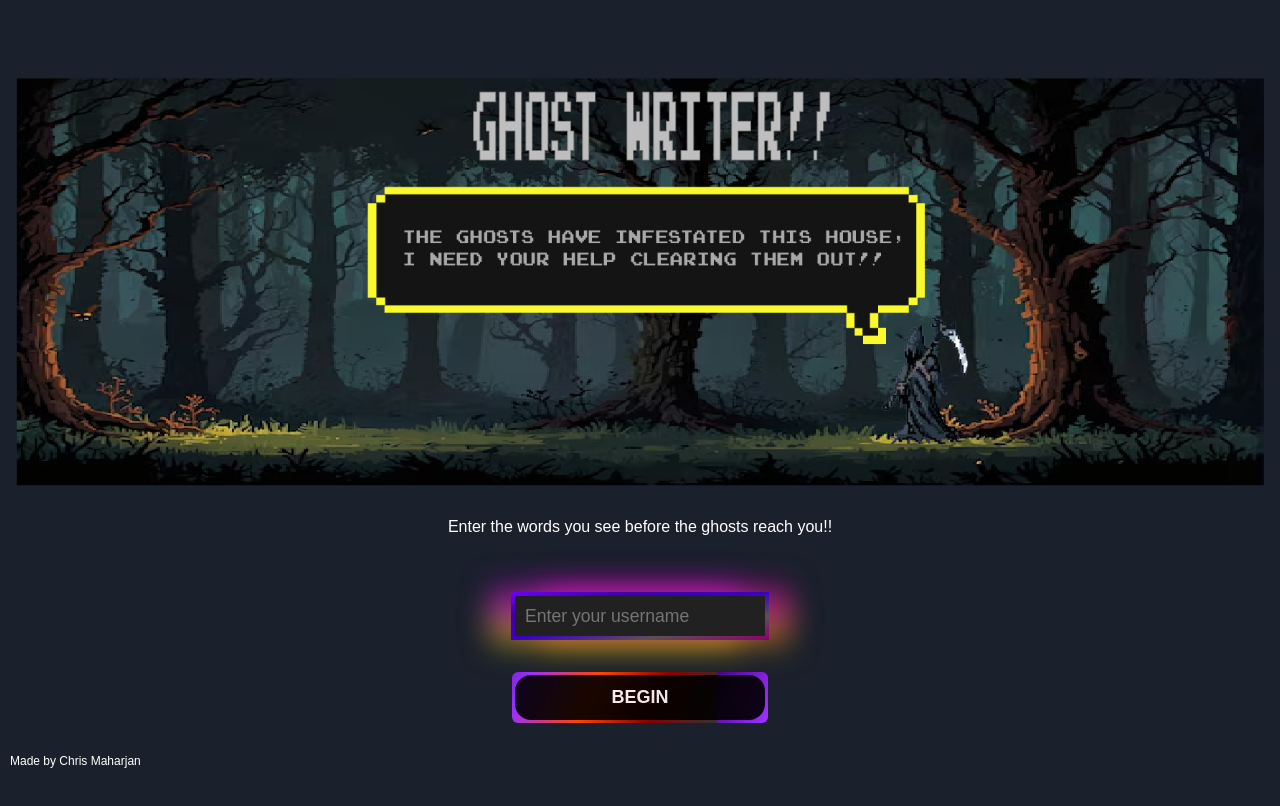
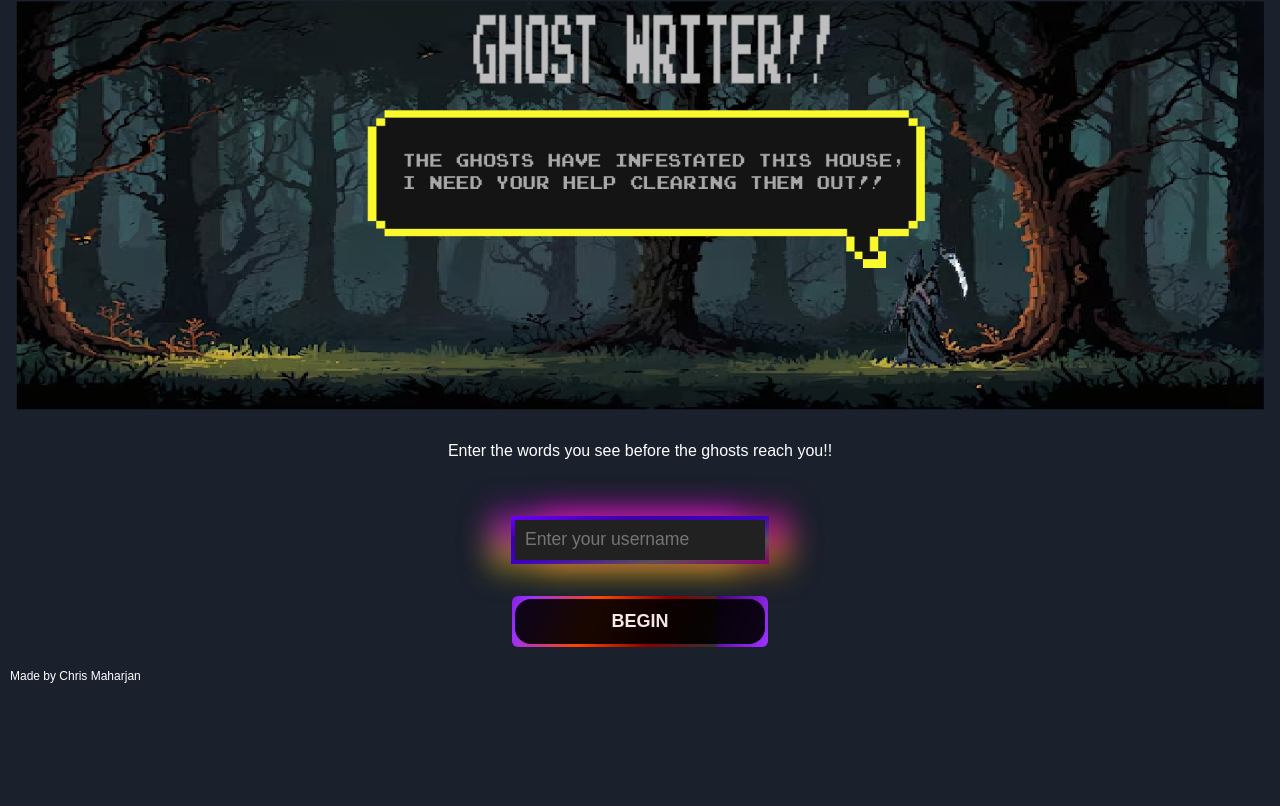
Before and after one commit to klassic3/GhostWriterGame, a React (Vite) app in the folder Game/client/: page / in a window 1280 px wide. Shown: the top 806 px of the page. Built offline with nearby package versions, Linux system fonts and the light colour scheme; no server answers.

Commit message:
aspect ratio updated

```diff
--- a/Game/client/src/styles/Game.css
+++ b/Game/client/src/styles/Game.css
@@ -1,8 +1,9 @@
 /* Styles for the game wrapper container */
 .game-wrapper {
+    display: flex;
+    flex-direction: column;
+    justify-content: center;
     height: 100vh;
-    justify-content: center;
-    align-items: center;
 }
 
 /* Brutalist input styling */
--- a/Game/client/src/styles/GameOver.css
+++ b/Game/client/src/styles/GameOver.css
@@ -2,7 +2,7 @@
 .GOcontainer {
     position: relative;
     display: flex;
-    height: 100vh;
+    height: 75vh;
     flex-direction: column;
     justify-content: center;
     align-items: center;
--- a/Game/client/src/styles/Root.css
+++ b/Game/client/src/styles/Root.css
@@ -11,7 +11,7 @@ body {
     flex-direction: column;
     align-items: center;
     justify-content: center;
-    min-height: 100vh;
+    min-height: 75vh;
     padding: 0 1rem; /* for some horizontal spacing */
     gap: 2rem; /* Adds spacing between elements */
 }
```
